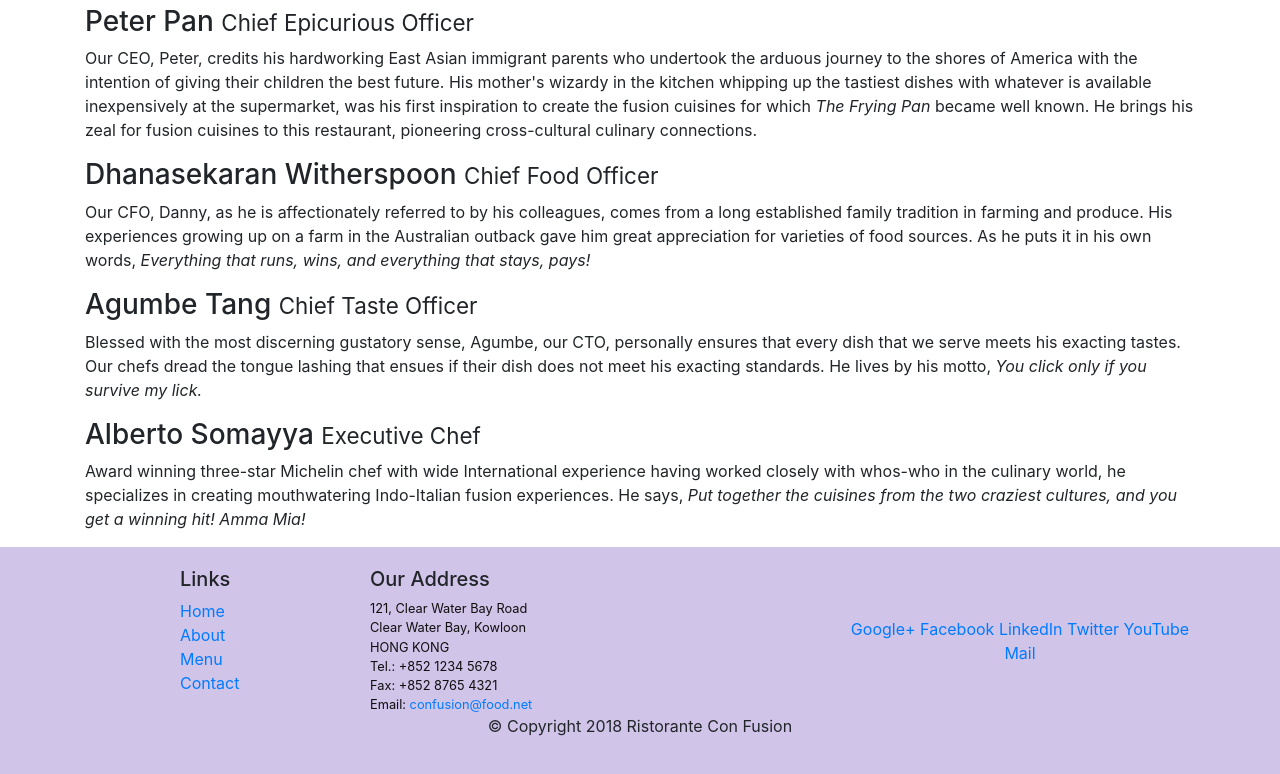
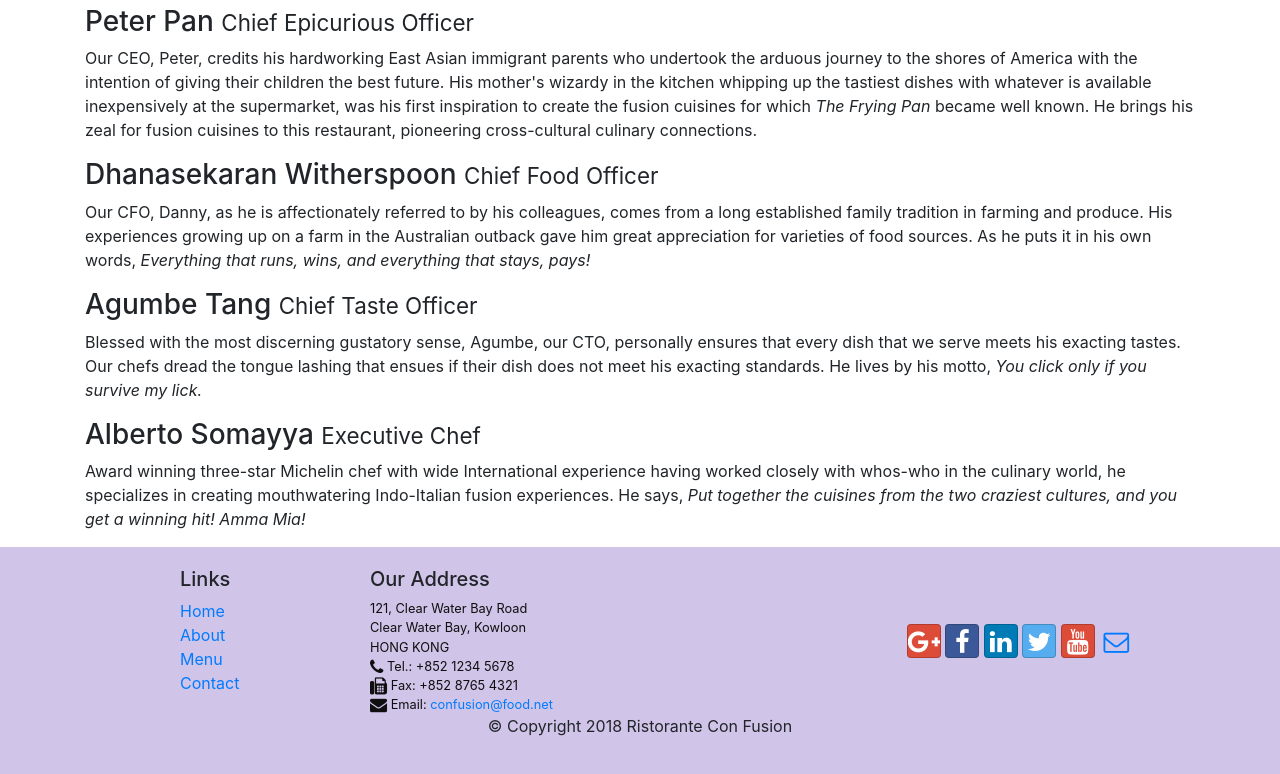
Before and after one commit to DuongHuynhTrung/Exercise5_Bootstrap, a website: page aboutus.html in a window 1280 px wide. Shown: the part 734-1508 px from the top of the page. Drawn offline with nearby package versions, Linux system fonts and the light colour scheme.

Commit message:
Icon Fonts

```diff
--- a/aboutus.html
+++ b/aboutus.html
@@ -27,9 +27,10 @@
             </button>
             <div class="collapse navbar-collapse" id="Navbar">
                 <ul class="navbar-nav mr-auto">
-                    <li class="nav-item active"><a class="nav-link" href="./index.html">Home</a></li>
-                    <li class="nav-item"><a class="nav-link" href="#">Menu</a></li>
-                    <li class="nav-item"><a class="nav-link" href="#">Contact</a></li>
+                    <li class="nav-item active"><a class="nav-link" href="./index.html"><span class="fa fa-home fa-lg"></span> Home</a></li>
+                    <li class="nav-item"><a class="nav-link" href="#"><span class="fa fa-info fa-lg"></span> About</a></1i>
+                    <li class="nav-item"><a class="nav-link" href="#"><span class="fa fa-list fa-lg"></span> Menu</a></li>
+                    <li class="nav-item"><a class="nav-link" href="#"><span class="fa fa-address-card fa-lg"></span> Contact</a></li>
                 </ul>
             </div>
         </div>
@@ -121,19 +122,20 @@
                         121, Clear Water Bay Road<br>
                         Clear Water Bay, Kowloon<br>
                         HONG KONG<br>
-                        Tel.: +852 1234 5678<br>
-                        Fax: +852 8765 4321<br>
+                        <i class="fa fa-phone fa-lg"></i> Tel.: +852 1234 5678<br>
+                        <i class="fa fa-fax fa-lg"></i> Fax: +852 8765 4321<br>
+                        <i class="fa fa-envelope fa-lg"></i>
                         Email: <a href="mailto:confusion@food.net">confusion@food.net</a>
                     </address>
                 </div>
                 <div class="col-12 col-sm-4 align-self-center">
                     <div class="text-center">
-                        <a href="http://google.com/+">Google+</a>
-                        <a href="http://www.facebook.com/profile.php?id=">Facebook</a>
-                        <a href="http://www.linkedin.com/in/">LinkedIn</a>
-                        <a href="http://twitter.com/">Twitter</a>
-                        <a href="http://youtube.com/">YouTube</a>
-                        <a href="mailto:">Mail</a>
+                        <a class="btn btn-social-icon btn-google"  href="http://google.com/+"><i class="fa fa-google-plus"></i></a>
+                        <a class="btn btn-social-icon btn-facebook" href="http://www.facebook.com/profile.php?id="><i class="fa fa-facebook"></i></a>
+                        <a class="btn btn-social-icon btn-linkedin" href="http://www.linkedin.com/in/"><i class="fa fa-linkedin"></i></a>
+                        <a class="btn btn-social-icon btn-twitter" href="http://twitter.com/"><i class="fa fa-twitter"></i></a>
+                        <a class="btn btn-social-icon btn-google" href="http://youtube.com/"><i class="fa fa-youtube"></i></a>
+                        <a class="btn btn-social-icon" href="mailto:"><i class="fa fa-envelope-o"></i></a>
                     </div>
                 </div>
             </div>
```
Also changed, not shown: index.html (+14 -13 lines).
